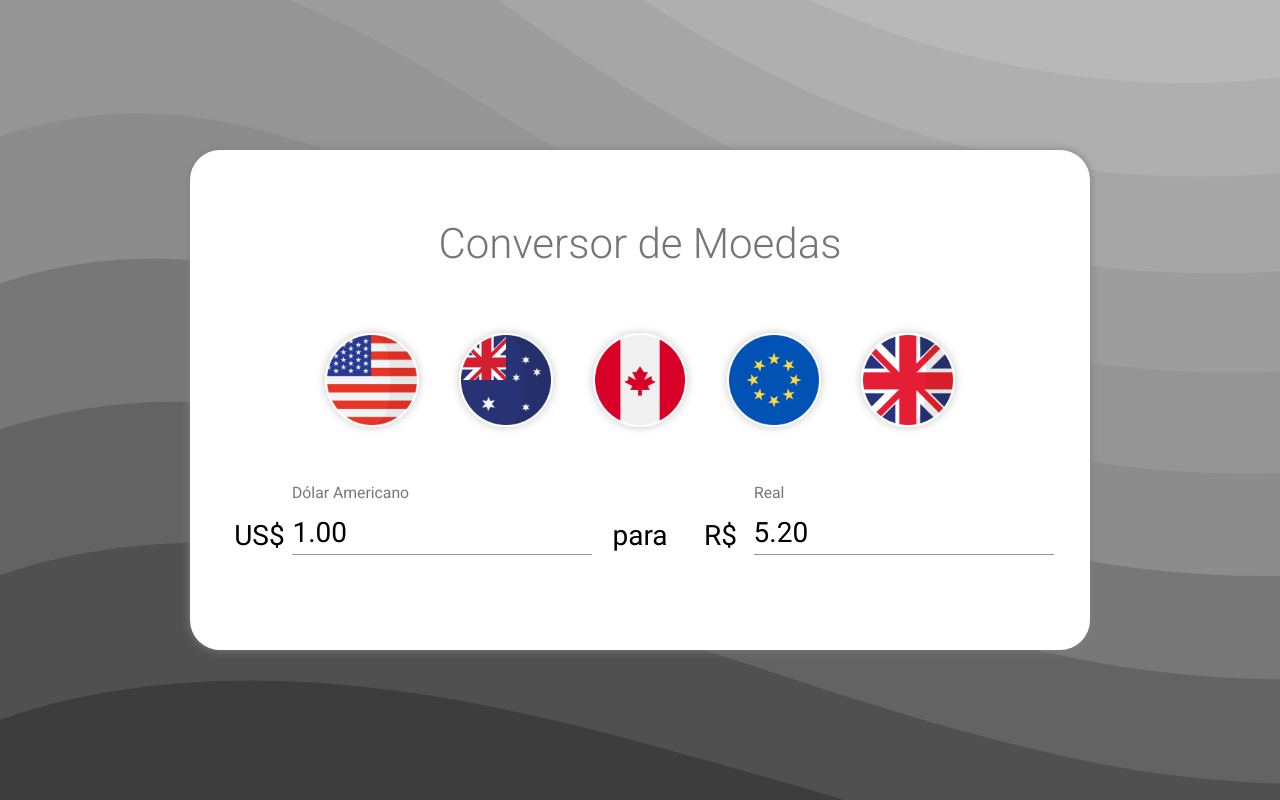
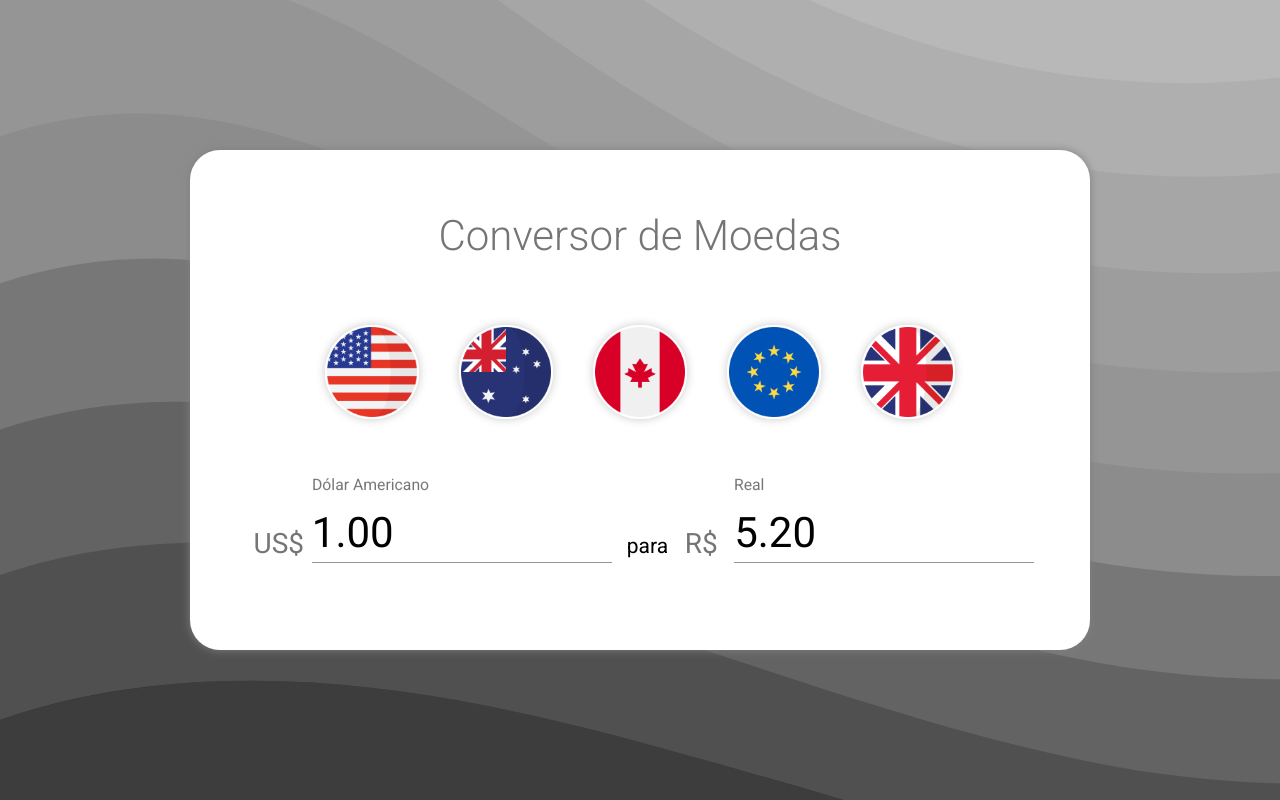
Before and after one commit to priscilafernandes/conversormoeda, an Angular app: page / in a window 1280 px wide. Built offline with nearby package versions, Linux system fonts and the light colour scheme.

Commit message:
ajustes cor e tamanho de textos

```diff
--- a/src/app/calculator/calculator.component.html
+++ b/src/app/calculator/calculator.component.html
@@ -25,13 +25,15 @@
     </nav>
 
     <form class="form">
-      <span>{{SignChoose}}</span>
+      <span>{{ SignChoose }}</span>
       <mat-form-field class="form-field">
         <mat-label class="form-label">{{ CountryChoose }}</mat-label>
         <input matInput #message (keyup)="onChangeInterCoin($event)" value="{{intercoin}}">
       </mat-form-field>
+
       <label class="form-label gap">para</label>
-      <span>{{SignFix}}</span>
+
+      <span>{{ SignFix }}</span>
       <mat-form-field class="form-field">
         <mat-label class="form-label">Real</mat-label>
         <input matInput #message (keyup)="onChangeBrCoin($event)" value="{{brcoin}}">
--- a/src/app/calculator/calculator.component.scss
+++ b/src/app/calculator/calculator.component.scss
@@ -63,10 +63,10 @@
 
 .form span {
   width: 60px;
-  height: 20px;
   padding: 3px;
   display: inline-block;
   font-size: 2em;
+  color: rgba(0,0,0,.54);
 }
 
 .form-field {
@@ -79,11 +79,10 @@
 }
 
 .gap {
-  margin: 0 20px;
-  font-size: 2em;
+  margin: 0 0 0 15px;
 }
 
 .form-field input {
-  font-size: 2em;
+  font-size: 3em;
   margin-top: 15px;
 }
```
